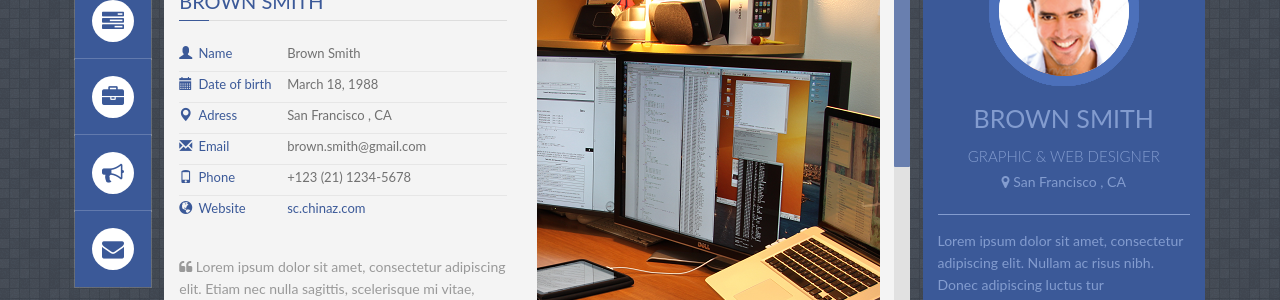
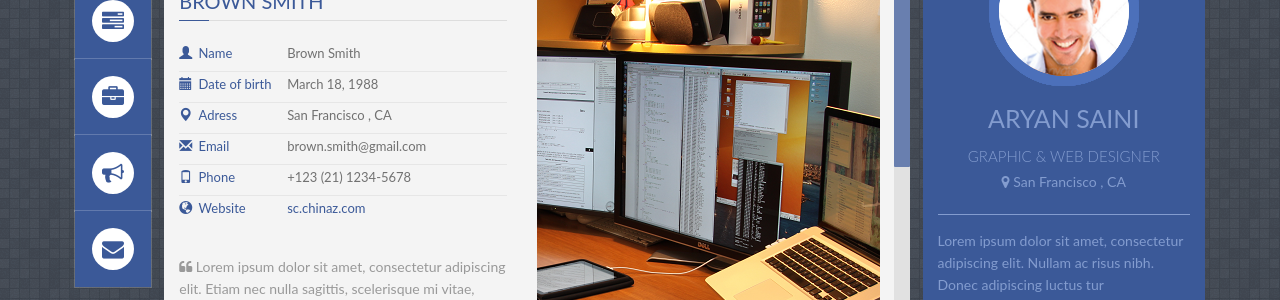
Before and after one commit to jekyller/PanelCV, a Jekyll site: the page built from index.html, in a window 1280 px wide. Shown: the part 252-552 px from the top of the page. Built offline with Jekyll 4.4.1, drawn with Linux system fonts in a browser that asks for light colours; some web fonts are replaced.

Commit message:
Update _config.yml

```diff
--- a/_config.yml
+++ b/_config.yml
@@ -6,7 +6,7 @@ baseurl: '/PanelCV' #change it according to your repository name
 
 
 # Profile information
-yourname: Brown Smith  ## put your name
+yourname: Aryan Saini  ## put your name
 title: 'GRAPHIC &amp; WEB DESIGNER'  ## your title
 location: San Francisco , CA
 
```
